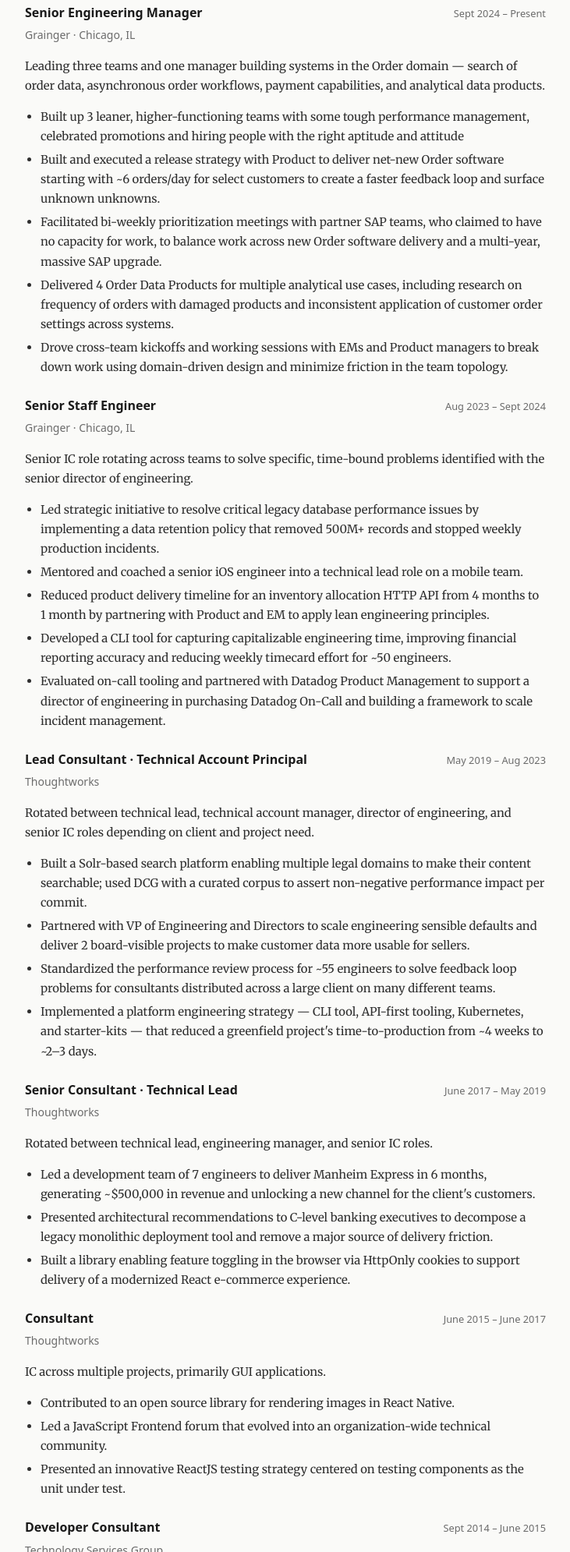
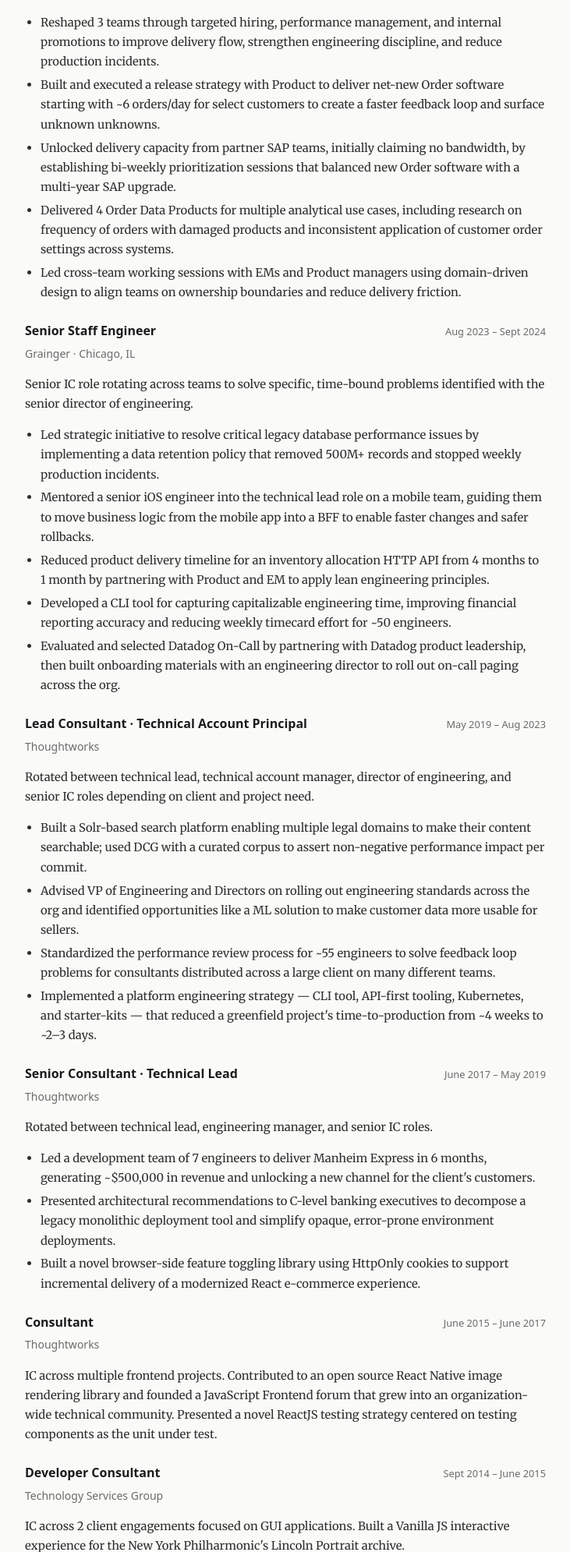
Before and after one commit to danlafeir/danlafeir.github.io, an Astro site: page /resume in a window 1280 px wide. Shown: the part 809-2800 px from the top of the page at 78% size, without its empty margins (404-1135 px from the left). Built offline with nearby package versions, Linux system fonts and the light colour scheme; Astro itself is replaced by a stand-in of ours.

Commit message:
Edit resume

```diff
--- a/src/content/pages/resume.md
+++ b/src/content/pages/resume.md
@@ -2,40 +2,40 @@
 title: Daniel Lafeir
 pronouns: he/him
 location: Chicago, IL
-intro: 'I am an engineering leader who has focused his career around idea of the Engineer/Manager Pendulum. I bring a range of experience from hands-on development and team management roles across diverse technical domains and organizational structures. My technical leadership style is centered around systems thinking, lean value-aligned software delivery, and partnership with business stakeholders. I have led through organizational change, harvested my learning over the years into reusable tools, and prioritize working software over "working" slideware.'
-currentStatus: "Currently looking to swing back into an IC role, ideally in a more complicated, technical domain. I enjoy management and creating space for people to be successful but feeling that tension to get back into the craftsmanship"
+intro: 'I am an engineering leader with 12 years of experience across the multiple technical and business domains. My leadership style is built on solving problems through a systems thinking lens, building fast feedback loops, strong organizational relationships and prioritizing working software over slideware'
+currentStatus: "Looking to move back into an IC role in a technically challenging domain. I enjoy leading teams and creating space for people to be successful, but I'm ready to get back to more hands-on building"
 summary:
   - "12 years building software professionally"
   - "8 years leading teams — currently managing 22 people, 2 years managing managers"
-  - "Technical domains: ReactNative (1.5 yrs), Search (2 yrs), Web GUIs (5 yrs), Infrastructure Platforms (5 yrs), SpringBoot Microservices (6 yrs), Data Engineering (3 yrs)"
+  - "Technical domains: React Native, Search, Web Applications, Infrastructure Platforms, Spring Boot Microservices, Data Engineering"
 experience:
   - title: Senior Engineering Manager
     company: "Grainger · Chicago, IL"
     date: "Sept 2024 – Present"
     intro: "Leading three teams and one manager building systems in the Order domain — search of order data, asynchronous order workflows, payment capabilities, and analytical data products."
     bullets:
-      - "Built up 3 leaner, higher-functioning teams with some tough performance management, celebrated promotions and hiring people with the right aptitude and attitude"
+      - "Reshaped 3 teams through targeted hiring, performance management, and internal promotions to improve delivery flow, strengthen engineering discipline, and reduce production incidents."
       - "Built and executed a release strategy with Product to deliver net-new Order software starting with ~6 orders/day for select customers to create a faster feedback loop and surface unknown unknowns."
-      - "Facilitated bi-weekly prioritization meetings with partner SAP teams, who claimed to have no capacity for work, to balance work across new Order software delivery and a multi-year, massive SAP upgrade."
+      - "Unlocked delivery capacity from partner SAP teams, initially claiming no bandwidth, by establishing bi-weekly prioritization sessions that balanced new Order software with a multi-year SAP upgrade."
       - "Delivered 4 Order Data Products for multiple analytical use cases, including research on frequency of orders with damaged products and inconsistent application of customer order settings across systems."
-      - "Drove cross-team kickoffs and working sessions with EMs and Product managers to break down work using domain-driven design and minimize friction in the team topology."
+      - "Led cross-team working sessions with EMs and Product managers using domain-driven design to align teams on ownership boundaries and reduce delivery friction."
   - title: Senior Staff Engineer
     company: "Grainger · Chicago, IL"
     date: "Aug 2023 – Sept 2024"
     intro: "Senior IC role rotating across teams to solve specific, time-bound problems identified with the senior director of engineering."
     bullets:
       - "Led strategic initiative to resolve critical legacy database performance issues by implementing a data retention policy that removed 500M+ records and stopped weekly production incidents."
-      - "Mentored and coached a senior iOS engineer into a technical lead role on a mobile team."
+      - "Mentored a senior iOS engineer into the technical lead role on a mobile team, guiding them to move business logic from the mobile app into a BFF to enable faster changes and safer rollbacks."
       - "Reduced product delivery timeline for an inventory allocation HTTP API from 4 months to 1 month by partnering with Product and EM to apply lean engineering principles."
       - "Developed a CLI tool for capturing capitalizable engineering time, improving financial reporting accuracy and reducing weekly timecard effort for ~50 engineers."
-      - "Evaluated on-call tooling and partnered with Datadog Product Management to support a director of engineering in purchasing Datadog On-Call and building a framework to scale incident management."
+      - "Evaluated and selected Datadog On-Call by partnering with Datadog product leadership, then built onboarding materials with an engineering director to roll out on-call paging across the org."
   - title: "Lead Consultant · Technical Account Principal"
     company: Thoughtworks
     date: "May 2019 – Aug 2023"
     intro: "Rotated between technical lead, technical account manager, director of engineering, and senior IC roles depending on client and project need."
     bullets:
       - "Built a Solr-based search platform enabling multiple legal domains to make their content searchable; used DCG with a curated corpus to assert non-negative performance impact per commit."
-      - "Partnered with VP of Engineering and Directors to scale engineering sensible defaults and deliver 2 board-visible projects to make customer data more usable for sellers."
+      - "Advised VP of Engineering and Directors on rolling out engineering standards across the org and identified opportunities like a ML solution to make customer data more usable for sellers."
       - "Standardized the performance review process for ~55 engineers to solve feedback loop problems for consultants distributed across a large client on many different teams."
       - "Implemented a platform engineering strategy — CLI tool, API-first tooling, Kubernetes, and starter-kits — that reduced a greenfield project's time-to-production from ~4 weeks to ~2–3 days."
   - title: "Senior Consultant · Technical Lead"
@@ -44,22 +44,19 @@
     intro: "Rotated between technical lead, engineering manager, and senior IC roles."
     bullets:
       - "Led a development team of 7 engineers to deliver Manheim Express in 6 months, generating ~$500,000 in revenue and unlocking a new channel for the client's customers."
-      - "Presented architectural recommendations to C-level banking executives to decompose a legacy monolithic deployment tool and remove a major source of delivery friction."
-      - "Built a library enabling feature toggling in the browser via HttpOnly cookies to support delivery of a modernized React e-commerce experience."
+      - "Presented architectural recommendations to C-level banking executives to decompose a legacy monolithic deployment tool and simplify opaque, error-prone environment deployments."
+      - "Built a novel browser-side feature toggling library using HttpOnly cookies to support incremental delivery of a modernized React e-commerce experience."
   - title: Consultant
     company: Thoughtworks
     date: "June 2015 – June 2017"
-    intro: "IC across multiple projects, primarily GUI applications."
-    bullets:
-      - "Contributed to an open source library for rendering images in React Native."
-      - "Led a JavaScript Frontend forum that evolved into an organization-wide technical community."
-      - "Presented an innovative ReactJS testing strategy centered on testing components as the unit under test."
+    intro: "IC across multiple frontend projects. Contributed to an open source React Native image rendering library and founded a JavaScript Frontend forum that grew into an organization-wide technical community. Presented a novel ReactJS testing strategy centered on testing components as the unit under test."
+    bullets: []
   - title: Developer Consultant
     company: Technology Services Group
     date: "Sept 2014 – June 2015"
-    intro: "IC across 2 client engagements, primarily GUI applications. Built a Vanilla JS interactive experience for the New York Philharmonic's Lincoln Portrait archive."
+    intro: "IC across 2 client engagements focused on GUI applications. Built a Vanilla JS interactive experience for the New York Philharmonic's Lincoln Portrait archive."
     bullets: []
-technicalProficiencyText: "Confident writing JavaScript (TypeScript preferred), Go, Python, and Kotlin/Java with popular associated frameworks. Proficient with AI tools and prompt engineering. Experienced standing up Kubernetes clusters, CI/CD pipelines, and AWS infrastructure using Terraform and other IaC tools."
+technicalProficiencyText: "Confident writing JavaScript (TypeScript preferred), Go, Python, and Kotlin/Java with popular associated frameworks. Proficient with building software with AI. Experienced standing up Kubernetes clusters, CI/CD pipelines, and AWS infrastructure using Terraform and other IaC tools. Familiar with data engineering tools like Spark and Kafka."
 skills:
   - "TypeScript / JavaScript"
   - Go
@@ -73,6 +70,8 @@
   - "Solr / Search"
   - Spring Boot
   - React Native
+  - Spark
+  - Kafka
 education:
   - title: "University of California, Los Angeles — School of Law"
     subtitle: "Masters of Legal Studies · Focus in Law and Technology"
--- a/src/layouts/Layout.astro
+++ b/src/layouts/Layout.astro
@@ -33,7 +33,7 @@
     <meta name="viewport" content="width=device-width, initial-scale=1.0" />
     <meta name="description" content={description} />
     <title>{title} · Dan Lafeir</title>
-    <link rel="icon" type="image/png" href="/images/icon.png" />
+    <link rel="icon" type="image/svg+xml" href="/images/icon.svg" />
   </head>
   <body>
     <div class="site-wrapper">
```
Also changed, not shown: public/images/icon.svg (added), 2 other files.
